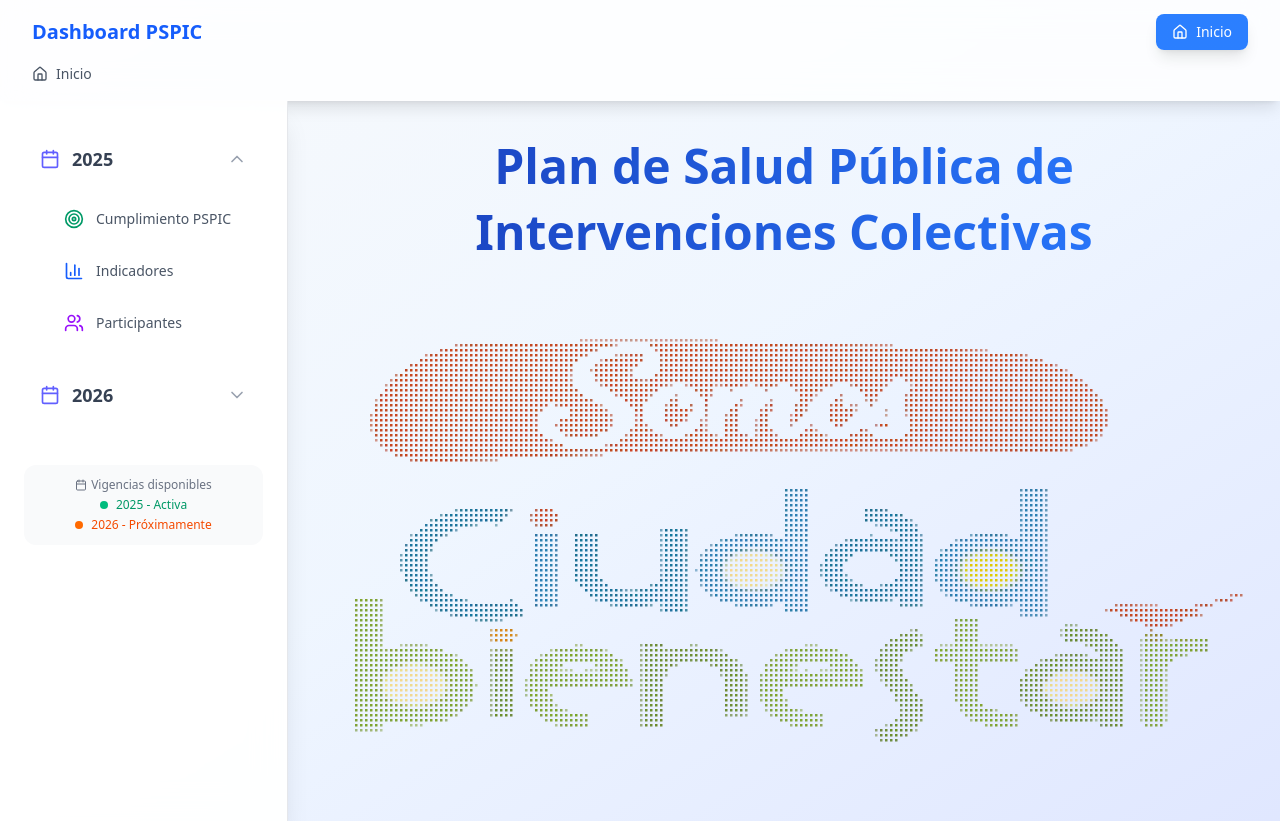
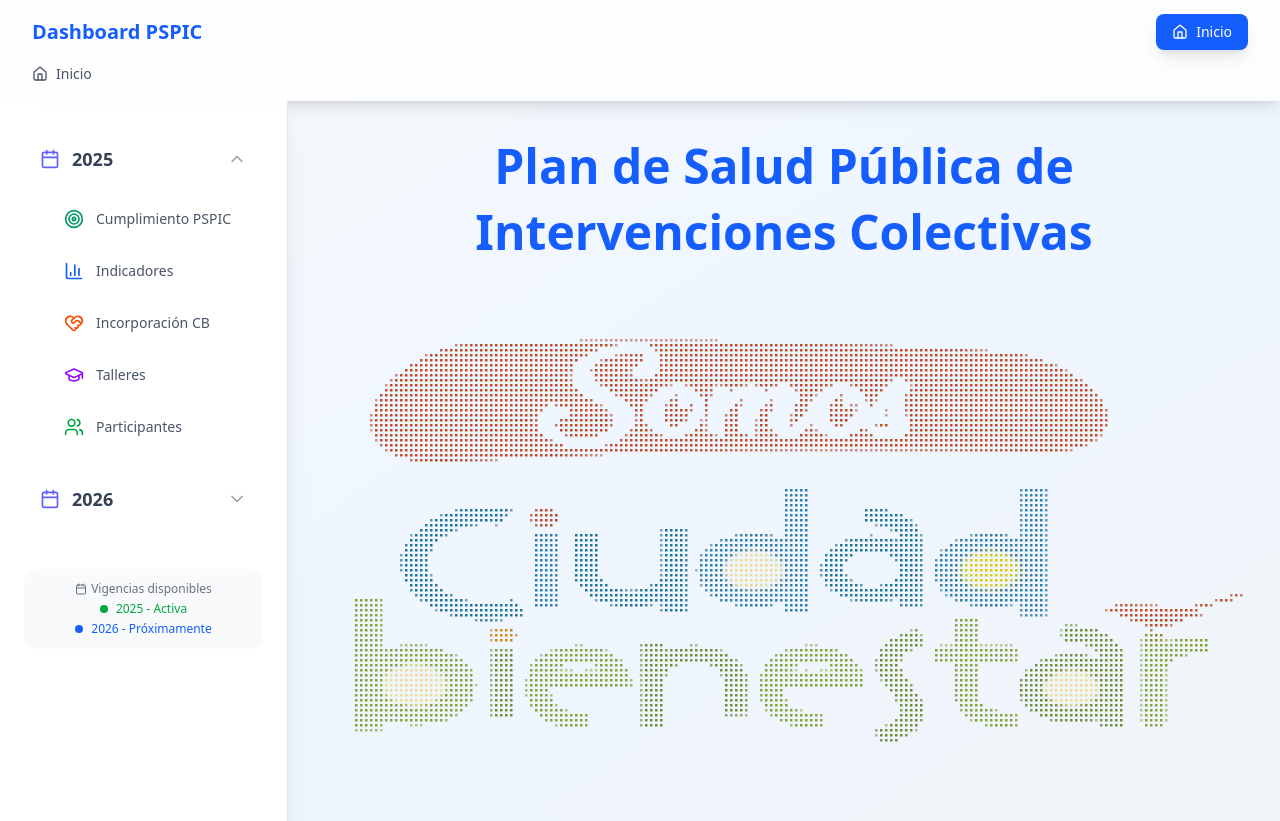
Before and after one commit to CiudadBienestar/sicb-pspic, a React (Vite) app: page / in a window 1280 px wide. Built offline with nearby package versions, Linux system fonts and the light colour scheme.

Commit message:
Update Dashboard.jsx

```diff
--- a/src/components/Dashboard.jsx
+++ b/src/components/Dashboard.jsx
@@ -1,4 +1,4 @@
-import React, { useState, useMemo, useEffect } from "react";
+import React, { useState, useMemo, lazy, Suspense } from "react";
 import {
   ChevronDown,
   Home,
@@ -8,21 +8,66 @@ import {
   Menu,
   X,
   Calendar,
+  HeartHandshake,
+  GraduationCap,
   Info,
+  Loader2,
 } from "lucide-react";
 
-import DashboardParticipantes from "./vigencias/2025/DashboardParticipantes";
-import DashboardIndicadores from "./vigencias/2025/DashboardIndicadores";
-import DashboardCumplimiento from "./vigencias/2025/DashboardCumplimiento";
+// Lazy loading de componentes pesados
+const DashboardParticipantes = lazy(() => import("./vigencias/2025/DashboardParticipantes"));
+const DashboardIndicadores = lazy(() => import("./vigencias/2025/DashboardIndicadores"));
+const DashboardCumplimiento = lazy(() => import("./vigencias/2025/DashboardCumplimiento"));
+
+// Importaciones normales para componentes ligeros
 import SummaryCards from "../components/common/SummaryCards";
 import Filters from "../components/common/Filters";
 import ChartsSection from "../components/common/ChartsSection";
 import ExportReportButton from "../components/common/ExportButton";
 import ParticleLogo from "../components/ParticleLogo";
 
+import DashboardIncorporacionCB, {
+  SummaryCardsCB,
+  FiltersCB,
+  ChartsCB,
+  DetalleActividadModal
+} from "./vigencias/2025/DashboardIncorporacionCB";
+
+import DashboardTalleres, {
+  SummaryCardsTalleres,
+  FiltersTalleres,
+  ChartsTalleres,
+  TablaTalleres,
+  DetalleTallerModal
+} from "./vigencias/2025/DashboardTalleres";
+
+// Constantes
+const SECTION_NAMES = {
+  cumplimiento: "Cumplimiento PSPIC",
+  indicadores: "Indicadores",
+  participantes: "Participantes",
+  incorporacioncb: "Incorporación Estrategia CB",
+  talleres: "Talleres"
+};
+
 const Dashboard = () => {
-  const [activeSection, setActiveSection] = useState("home");
-  const [expandedYear, setExpandedYear] = useState("2025");
+  // Recuperar estado inicial de localStorage
+  const [activeSection, setActiveSection] = useState(() => {
+    try {
+      return localStorage.getItem("activeSection") || "home";
+    } catch {
+      return "home";
+    }
+  });
+
+  const [expandedYear, setExpandedYear] = useState(() => {
+    try {
+      return localStorage.getItem("expandedYear") || "2025";
+    } catch {
+      return "2025";
+    }
+  });
+
   const [isMobileMenuOpen, setIsMobileMenuOpen] = useState(false);
   const [participantesGlobal, setParticipantesGlobal] = useState(0);
 
@@ -30,34 +75,49 @@ const Dashboard = () => {
     "2025": [
       { id: "cumplimiento-2025", label: "Cumplimiento PSPIC", icon: Target, color: "text-emerald-600" },
       { id: "indicadores-2025", label: "Indicadores", icon: BarChart3, color: "text-blue-600" },
-      { id: "participantes-2025", label: "Participantes", icon: Users, color: "text-purple-600" },
+      { id: "incorporacioncb-2025", label: "Incorporación CB", icon: HeartHandshake, color: "text-orange-600" },
+      { id: "talleres-2025", label: "Talleres", icon: GraduationCap, color: "text-purple-600" },
+      { id: "participantes-2025", label: "Participantes", icon: Users, color: "text-green-600" },
     ],
     "2026": [
       { id: "cumplimiento-2026", label: "Cumplimiento PSPIC", icon: Target, color: "text-emerald-600" },
       { id: "indicadores-2026", label: "Indicadores", icon: BarChart3, color: "text-blue-600" },
-      { id: "participantes-2026", label: "Participantes", icon: Users, color: "text-purple-600" },
-    ],
+      { id: "incorporacioncb-2026", label: "Incorporación CB", icon: HeartHandshake, color: "text-orange-600" },
+      { id: "talleres-2026", label: "Talleres", icon: GraduationCap, color: "text-purple-600" },
+      { id: "participantes-2026", label: "Participantes", icon: Users, color: "text-green-600" },
+    ]
   }), []);
 
   const toggleYear = (year) => {
-    setExpandedYear(expandedYear === year ? null : year);
+    const newYear = expandedYear === year ? null : year;
+    setExpandedYear(newYear);
+    try {
+      if (newYear) {
+        localStorage.setItem("expandedYear", newYear);
+      } else {
+        localStorage.removeItem("expandedYear");
+      }
+    } catch (error) {
+      console.error("Error saving expandedYear:", error);
+    }
   };
 
   const handleSectionClick = (sectionId) => {
     setActiveSection(sectionId);
     setIsMobileMenuOpen(false);
+
+    try {
+      localStorage.setItem("activeSection", sectionId);
+    } catch (error) {
+      console.error("Error saving to localStorage:", error);
+    }
+
+    window.scrollTo({ top: 0, behavior: "smooth" });
   };
 
   const toggleMobileMenu = () => {
     setIsMobileMenuOpen(!isMobileMenuOpen);
   };
-
-  useEffect(() => {
-
-    if (activeSection === "home" && expandedYear === "2025") {
-      return;
-    }
-  }, []);
 
   const renderContent = () => {
     const components = {
@@ -65,29 +125,34 @@ const Dashboard = () => {
       "participantes-2025": <ParticipantesPage year="2025" setParticipantesGlobal={setParticipantesGlobal} />,
       "cumplimiento-2025": <CumplimientoPage year="2025" />,
       "indicadores-2025": <IndicadoresPage year="2025" />,
+      "incorporacioncb-2025": <IncorporacionCBPage year="2025" />,
+      "talleres-2025": <TalleresPage year="2025" />,
       "participantes-2026": <ParticipantesPage year="2026" />,
       "cumplimiento-2026": <CumplimientoPage year="2026" />,
       "indicadores-2026": <IndicadoresPage year="2026" />,
+      "incorporacioncb-2026": <IncorporacionCBPage year="2026" />,
+      "talleres-2026": <TalleresPage year="2026" />,
     };
 
-    return components[activeSection] || <HomePage participantesGlobal={participantesGlobal} />;
+    return (
+      <Suspense fallback={<LoadingState />} key={activeSection}>
+        {components[activeSection] || <HomePage participantesGlobal={participantesGlobal} />}
+      </Suspense>
+    );
   };
 
   const getBreadcrumb = () => {
     if (activeSection === "home") return "Inicio";
-    const parts = activeSection.split("-");
-    const year = parts[1];
-    const section = parts[0];
-    const sectionNames = {
-      "cumplimiento": "Cumplimiento PSPIC",
-      "indicadores": "Indicadores",
-      "participantes": "Participantes"
-    };
-    return `${year} / ${sectionNames[section] || section}`;
+
+    const match = activeSection.match(/^(.+)-(\d{4})$/);
+    if (!match) return "Inicio";
+
+    const [, section, year] = match;
+    return `${year} / ${SECTION_NAMES[section] || section}`;
   };
 
   return (
-    <div className="min-h-screen bg-gradient-to-br from-slate-50 via-blue-50 to-indigo-100">
+    <div className="min-h-screen bg-gradient-to-br from-slate-50 via-blue-50 to-slate-100">
       <header className="bg-white/80 backdrop-blur-lg shadow-lg border-b border-white/20 sticky top-0 z-50">
         <div className="max-w-7xl mx-auto px-4 sm:px-6 lg:px-8">
           <div className="flex justify-between items-center h-16">
@@ -95,11 +160,13 @@ const Dashboard = () => {
               <button
                 onClick={toggleMobileMenu}
                 className="lg:hidden p-2 rounded-lg text-gray-600 hover:bg-gray-100 transition-colors"
+                aria-label="Toggle menu"
+                aria-expanded={isMobileMenuOpen}
               >
                 {isMobileMenuOpen ? <X className="w-5 h-5" /> : <Menu className="w-5 h-5" />}
               </button>
               <div className="flex items-center space-x-3">
-                <h1 className="text-xl font-bold bg-gradient-to-r from-blue-600 to-blue-600 bg-clip-text text-transparent">
+                <h1 className="text-xl font-bold text-blue-600">
                   Dashboard PSPIC
                 </h1>
               </div>
@@ -107,32 +174,41 @@ const Dashboard = () => {
             <div className="flex items-center space-x-4">
               <button
                 onClick={() => handleSectionClick("home")}
-                className={`flex items-center px-4 py-2 rounded-lg text-sm font-medium transition-all duration-300 transform hover:scale-105 ${activeSection === "home"
-                  ? "bg-gradient-to-r from-blue-500 to-blue-500 text-white shadow-lg"
+                className={`flex items-center px-4 py-2 rounded-lg text-sm font-medium transition-all duration-300 transform hover:scale-105 ${
+                  activeSection === "home"
+                    ? "bg-blue-600 text-white shadow-lg"
                     : "text-gray-600 hover:text-gray-900 hover:bg-white/50"
                 }`}
+                aria-label="Ir a inicio"
+                aria-current={activeSection === "home" ? "page" : undefined}
               >
                 <Home className="w-4 h-4 mr-2" />
-                Inicio
+                <span className="hidden sm:inline">Inicio</span>
               </button>
             </div>
           </div>
         </div>
         <div className="max-w-7xl mx-auto px-4 sm:px-6 lg:px-8 pb-4">
-          <div className="flex items-center text-sm text-gray-600">
-            <Home className="w-4 h-4 mr-2" />
-            {getBreadcrumb()}
+          <div className="flex items-center text-sm text-gray-600 truncate">
+            <Home className="w-4 h-4 mr-2 flex-shrink-0" />
+            <span className="truncate">{getBreadcrumb()}</span>
           </div>
         </div>
       </header>
 
       <div className="flex">
-        <aside className={`${isMobileMenuOpen ? 'translate-x-0' : '-translate-x-full'
-          } lg:translate-x-0 fixed lg:static inset-y-0 left-0 z-50 w-72 bg-white/95 backdrop-blur-lg shadow-xl transition-transform duration-300 ease-in-out border-r border-gray-200`}>
+        <aside
+          role="navigation"
+          aria-label="Menú principal"
+          className={`${
+            isMobileMenuOpen ? "translate-x-0" : "-translate-x-full"
+          } lg:translate-x-0 fixed lg:static inset-y-0 left-0 z-50 w-72 bg-white/95 backdrop-blur-lg shadow-xl transition-transform duration-300 ease-in-out border-r border-gray-200`}
+        >
           {isMobileMenuOpen && (
             <div
               className="lg:hidden fixed inset-0 bg-black/30 -z-10"
               onClick={() => setIsMobileMenuOpen(false)}
+              aria-hidden="true"
             />
           )}
           <div className="h-full overflow-y-auto">
@@ -143,11 +219,11 @@ const Dashboard = () => {
               </h2>
               <div className="flex items-center mt-2 text-xs text-gray-500">
                 <Info className="w-3 h-3 mr-1" />
-                Toca en el año para ver las opciones
+                Selecciona un año para ver las opciones
               </div>
             </div>
 
-            <nav className="mt-4 lg:mt-8 px-6">
+            <nav className="mt-4 lg:mt-8 px-6" aria-label="Menú principal">
               {["2025", "2026"].map((year) => {
                 const items = menuItems[year];
                 if (!items) return null;
@@ -158,27 +234,35 @@ const Dashboard = () => {
                   <div key={year} className="mb-6">
                     <button
                       onClick={() => toggleYear(year)}
-                      className={`w-full flex items-center justify-between px-4 py-3 text-left text-sm font-semibold rounded-xl transition-all duration-300 group ${hasActiveItem
-                          ? 'bg-gradient-to-r from-blue-100 to-purple-100 text-blue-800 shadow-md'
-                          : 'text-gray-700 hover:bg-gradient-to-r hover:from-blue-50 hover:to-purple-50'
+                      className={`w-full flex items-center justify-between px-4 py-3 text-left text-sm font-semibold rounded-xl transition-all duration-300 group ${
+                        hasActiveItem
+                          ? "bg-blue-50 text-blue-800 shadow-md border-l-4 border-blue-500"
+                          : "text-gray-700 hover:bg-gradient-to-r hover:from-blue-50 hover:to-purple-50"
                       }`}
+                      aria-expanded={isExpanded}
+                      aria-controls={`menu-${year}`}
+                      aria-label={`Expandir menú del año ${year}`}
                     >
                       <div className="flex items-center">
-                        <Calendar className={`w-5 h-5 mr-3 ${hasActiveItem ? 'text-blue-600' : 'text-indigo-500'}`} />
+                        <Calendar className={`w-5 h-5 mr-3 ${hasActiveItem ? "text-blue-600" : "text-indigo-500"}`} />
                         <span className="text-lg font-bold">{year}</span>
                         {hasActiveItem && (
-                          <div className="ml-2 w-2 h-2 bg-blue-500 rounded-full animate-pulse"></div>
+                          <div className="ml-2 w-2 h-2 bg-blue-600 rounded-full animate-pulse"></div>
                         )}
                       </div>
-                      <div className={`transform transition-transform duration-300 ${isExpanded ? 'rotate-180' : ''
+                      <div className={`transform transition-transform duration-300 ${
+                        isExpanded ? "rotate-180" : ""
                       }`}>
-                        <ChevronDown className={`w-5 h-5 ${hasActiveItem ? 'text-blue-600' : 'text-gray-400 group-hover:text-indigo-500'}`} />
+                        <ChevronDown className={`w-5 h-5 ${hasActiveItem ? "text-blue-600" : "text-gray-400 group-hover:text-indigo-500"}`} />
                       </div>
                     </button>
 
-
-                    <div className={`mt-3 transition-all duration-500 ease-in-out overflow-hidden ${isExpanded ? 'max-h-96 opacity-100' : 'max-h-0 opacity-0'
-                      }`}>
+                    <div
+                      id={`menu-${year}`}
+                      className={`mt-3 transition-all duration-500 ease-in-out overflow-hidden ${
+                        isExpanded ? "max-h-96 opacity-100" : "max-h-0 opacity-0"
+                      }`}
+                    >
                       <div className="ml-6 space-y-2">
                         {items.map((item, index) => {
                           const Icon = item.icon;
@@ -188,16 +272,18 @@ const Dashboard = () => {
                             <button
                               key={item.id}
                               onClick={() => handleSectionClick(item.id)}
-                              className={`w-full flex items-center px-4 py-3 text-sm rounded-xl transition-all duration-300 transform hover:scale-105 hover:shadow-md ${isActive
+                              className={`w-full flex items-center px-4 py-3 text-sm rounded-xl transition-all duration-300 transform hover:scale-105 hover:shadow-md ${
+                                isActive
                                   ? "bg-gradient-to-r from-blue-500 to-purple-500 text-white shadow-lg"
                                   : "text-gray-600 hover:bg-white hover:text-gray-900"
                               }`}
                               style={{
-
                                 animationDelay: `${index * 50}ms`
                               }}
+                              aria-label={item.label}
+                              aria-current={isActive ? "page" : undefined}
                             >
-                              <Icon className={`w-5 h-5 mr-3 ${isActive ? 'text-white' : item.color}`} />
+                              <Icon className={`w-5 h-5 mr-3 ${isActive ? "text-white" : item.color}`} />
                               <span className="font-medium">{item.label}</span>
                               {isActive && (
                                 <div className="ml-auto">
@@ -220,12 +306,12 @@ const Dashboard = () => {
                     Vigencias disponibles
                   </div>
                   <div className="space-y-1">
-                    <div className="flex items-center justify-center text-emerald-600">
-                      <div className="w-2 h-2 bg-emerald-500 rounded-full mr-2"></div>
+                    <div className="flex items-center justify-center text-green-600">
+                      <div className="w-2 h-2 bg-green-600 rounded-full mr-2"></div>
                       2025 - Activa
                     </div>
-                    <div className="flex items-center justify-center text-orange-600">
-                      <div className="w-2 h-2 bg-orange-500 rounded-full mr-2"></div>
+                    <div className="flex items-center justify-center text-blue-600">
+                      <div className="w-2 h-2 bg-blue-600 rounded-full mr-2"></div>
                       2026 - Próximamente
                     </div>
                   </div>
@@ -245,34 +331,67 @@ const Dashboard = () => {
   );
 };
 
-const HomePage = ({ participantesGlobal }) => (
-  <div className="max-w-6xl mx-auto space-y-12">
-    <div className="text-center space-y-6">
-      <h3 className="text-2xl lg:text-5xl font-bold bg-gradient-to-r from-blue-800 to-blue-500 bg-clip-text text-transparent leading-snug">
-        Plan de Salud Pública de Intervenciones Colectivas
-      </h3>
-      <ParticleLogo />
+const LoadingState = () => (
+  <div className="flex items-center justify-center min-h-[400px]">
+    <div className="text-center space-y-4">
+      <Loader2 className="w-12 h-12 text-blue-600 animate-spin mx-auto" />
+      <p className="text-gray-600">Cargando contenido...</p>
     </div>
   </div>
 );
 
-const ParticipantesPage = ({ year, setParticipantesGlobal }) => (
+const HomePage = ({ participantesGlobal }) => (
+  <div className="max-w-6xl mx-auto space-y-12">
+    <div className="text-center space-y-6">
+      <h3 className="text-2xl lg:text-5xl font-bold text-blue-600 leading-snug">
+        Plan de Salud Pública de Intervenciones Colectivas
+      </h3>
+      <ParticleLogo />
+      {participantesGlobal > 0 && (
+        <div className="bg-white/60 backdrop-blur-sm rounded-2xl p-8 border border-white/20 shadow-xl max-w-md mx-auto">
+          <div className="flex items-center justify-center space-x-4">
+            <Users className="w-8 h-8 text-green-600" />
+            <div className="text-left">
+              <p className="text-sm text-gray-600">Total Participantes</p>
+              <p className="text-3xl font-bold text-gray-900">{participantesGlobal.toLocaleString()}</p>
+            </div>
+          </div>
+        </div>
+      )}
+    </div>
+  </div>
+);
+
+const PageLayout = ({ year, title, subtitle, children, exportTitle, exportId }) => (
   <div className="space-y-8">
     <div className="flex flex-col lg:flex-row lg:justify-between lg:items-center space-y-4 lg:space-y-0">
       <div>
-        <h2 className="text-3xl font-bold bg-gradient-to-r from-blue-600 to-blue-600 bg-clip-text text-transparent">
-          Participantes {year}
+        <h2 className="text-3xl font-bold text-blue-600">
+          {title} {year}
         </h2>
         <p className="text-gray-600 mt-2">
-          Participantes Plan de Salud Pública de Intervenciones Colectivas
+          {subtitle}
         </p>
       </div>
+      {exportTitle && exportId && (
         <ExportReportButton
-        containerId="reporte-participantes"
-        title={`Participantes_${year}`}
+          containerId={exportId}
+          title={`${exportTitle}_${year}`}
         />
+      )}
     </div>
+    {children}
+  </div>
+);
 
+const ParticipantesPage = React.memo(({ year, setParticipantesGlobal }) => (
+  <PageLayout
+    year={year}
+    title="Participantes"
+    subtitle="Participantes Plan de Salud Pública de Intervenciones Colectivas"
+    exportTitle="Participantes"
+    exportId="reporte-participantes"
+  >
     {year === "2025" ? (
       <DashboardParticipantes setParticipantesGlobal={setParticipantesGlobal}>
         <div id="reporte-participantes" className="space-y-4">
@@ -286,22 +405,18 @@ const ParticipantesPage = ({ year, setParticipantesGlobal }) => (
         icon={Users}
         title={`Participantes ${year}`}
         description={`Esta sección permitirá visualizar la cobertura poblacional de las acciones del PSPIC de la vigencia ${year}`}
-        color="from-purple-500 to-pink-500"
+        color="from-green-600 to-green-300"
       />
     )}
-  </div>
-);
+  </PageLayout>
+));
 
-const CumplimientoPage = ({ year }) => (
-  <div className="space-y-8">
-    <div>
-      <h2 className="text-3xl font-bold bg-gradient-to-r from-blue-600 to-blue-600 bg-clip-text text-transparent">
-        Cumplimiento PSPIC {year}
-      </h2>
-      <p className="text-gray-600 mt-2">
-        Seguimiento cumplimiento anexo técnico PSPIC
-      </p>
-    </div>
+const CumplimientoPage = React.memo(({ year }) => (
+  <PageLayout
+    year={year}
+    title="Cumplimiento PSPIC"
+    subtitle="Seguimiento cumplimiento anexo técnico PSPIC"
+  >
     {year === "2025" ? (
       <DashboardCumplimiento />
     ) : (
@@ -309,23 +424,18 @@ const CumplimientoPage = ({ year }) => (
         icon={Target}
         title="Seguimiento de Cumplimiento"
         description={`Esta sección permitirá realizar el seguimiento al cumplimiento del anexo técnico PSPIC vigencia ${year}`}
-        color="from-emerald-500 to-teal-500"
+        color="from-green-600 to-green-300"
       />
     )}
-  </div>
-);
+  </PageLayout>
+));
 
-const IndicadoresPage = ({ year }) => (
-  <div className="space-y-8">
-    <div>
-      <h2 className="text-3xl font-bold bg-gradient-to-r from-blue-600 to-blue-600 bg-clip-text text-transparent">
-        Tablero de Control Indicadores CB {year}
-      </h2>
-      <p className="text-gray-600 mt-2">
-        Implementación indicadores CB
-      </p>
-    </div>
-
+const IndicadoresPage = React.memo(({ year }) => (
+  <PageLayout
+    year={year}
+    title="Tablero de Control Indicadores CB"
+    subtitle="Implementación indicadores CB"
+  >
     {year === "2025" ? (
       <DashboardIndicadores />
     ) : (
@@ -333,11 +443,60 @@ const IndicadoresPage = ({ year }) => (
         icon={BarChart3}
         title="Indicadores"
         description={`Esta sección permitirá realizar el seguimiento a la implementación de indicadores CB vigencia ${year}`}
-        color="from-blue-500 to-cyan-500"
+        color="from-blue-600 to-blue-500"
       />
     )}
-  </div>
-);
+  </PageLayout>
+));
+
+const IncorporacionCBPage = React.memo(({ year }) => (
+  <PageLayout
+    year={year}
+    title="Incorporación Estrategia CB"
+    subtitle="Incorporación de la estrategia Ciudad Bienestar"
+  >
+    {year === "2025" ? (
+      <DashboardIncorporacionCB>
+        <SummaryCardsCB />
+        <FiltersCB />
+        <ChartsCB />
+        <DetalleActividadModal />
+      </DashboardIncorporacionCB>
+    ) : (
+      <EmptyState
+        icon={Info}
+        title={`Incorporación Estrategia CB ${year}`}
+        description={`Esta sección permitirá realizar el seguimiento a la incorporación de la estrategia Ciudad Bienestar durante la vigencia ${year}`}
+        color="from-orange-600 to-orange-400"
+      />
+    )}
+  </PageLayout>
+));
+
+const TalleresPage = React.memo(({ year }) => (
+  <PageLayout
+    year={year}
+    title="Talleres"
+    subtitle="Talleres realizados vigencia 2025"
+  >
+    {year === "2025" ? (
+      <DashboardTalleres>
+        <SummaryCardsTalleres />
+        <FiltersTalleres />
+        <ChartsTalleres />
+        <TablaTalleres />
+        <DetalleTallerModal />
+      </DashboardTalleres>
+    ) : (
+      <EmptyState
+        icon={Calendar}
+        title={`Talleres ${year}`}
+        description={`Esta sección permitirá visualizar los talleres realizados en la vigencia ${year}`}
+        color="from-purple-600 to-purple-400"
+      />
+    )}
+  </PageLayout>
+));
 
 const EmptyState = ({ icon: Icon, title, description, color }) => (
   <div className="bg-white/60 backdrop-blur-sm rounded-2xl p-12 border border-white/20 shadow-xl text-center">
```
Lines whose indentation alone changed are shown as unchanged.
